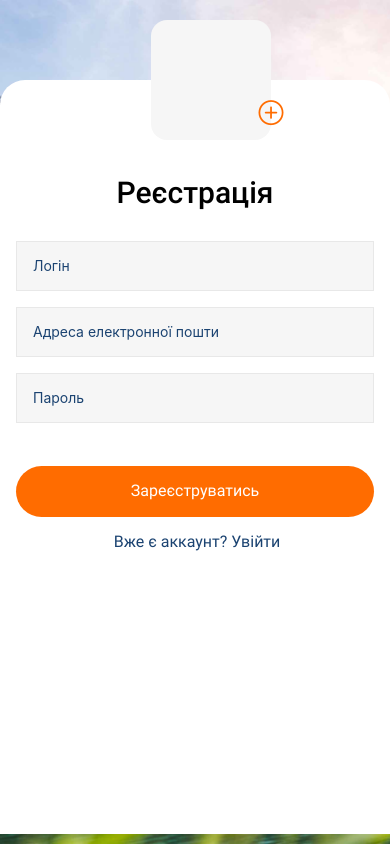
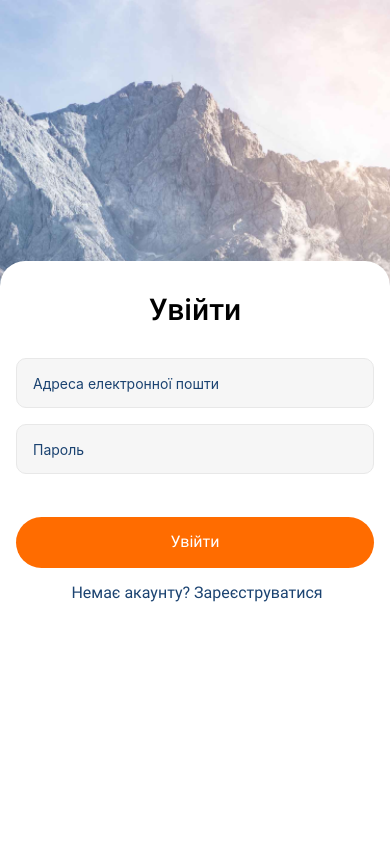
Before and after one commit to Sanya486/goit-react-native-hw-01, a React Native app: screen / in a window 390 px wide. Built offline with nearby package versions, Linux system fonts and the light colour scheme.

Commit message:
Add form logic, validation

```diff
--- a/App.js
+++ b/App.js
@@ -13,8 +13,8 @@ export default function App() {
      return null;
    }
   return (
-    <RegistrationScreen></RegistrationScreen>
-    // <LoginScreen></LoginScreen>
+    // <RegistrationScreen></RegistrationScreen>
+    <LoginScreen></LoginScreen>
   );
 }
 
--- a/Srceens/LoginScreen.jsx
+++ b/Srceens/LoginScreen.jsx
@@ -8,33 +8,79 @@ import {
   KeyboardAvoidingView,
   TouchableOpacity,
   TouchableWithoutFeedback,
+  Keyboard,
+  Platform,
 } from "react-native";
+import { Formik } from "formik";
+import * as Yup from "yup";
+
 
 const LoginScreen = () => {
   return (
+    <TouchableWithoutFeedback onPress={Keyboard.dismiss}>
       <ImageBackground
         source={require("../images/bcgPhoto.png")}
         resizeMode="stretch"
         style={styles.bcgImage}
       >
-      <KeyboardAvoidingView behavior="padding" style={{ flexGrow: 0.48}}>
+        <KeyboardAvoidingView
+          behavior={Platform.OS === "ios" ? "padding" : "height"}
+          style={{ flexGrow: 0.48 }}
+        >
           <View style={styles.contentWrapper}>
             <Text style={styles.title}>Увійти</Text>
-          <View style={{ display: "flex", gap: 16, marginTop: 32 }}>
+            <Formik
+              initialValues={{ email: "", password: "" }}
+              onSubmit={(values) => console.log(values)}
+              validationSchema={Yup.object({
+                email: Yup.string()
+                  .email("Invalid email address")
+                  .required("Required"),
+                password: Yup.string().required("Required"),
+              })}
+            >
+              {({
+                handleChange,
+                handleBlur,
+                handleSubmit,
+                values,
+                errors,
+                touched,
+              }) => (
+                <View style={{ gap: 16, marginTop: 32 }}>
                   <TextInput
                     placeholder="Адреса електронної пошти"
                     style={styles.input}
+                    onChangeText={handleChange("email")}
+                    onBlur={handleBlur("email")}
+                    value={values.email}
                   />
+                  {errors.email && touched.email && (
+                    <Text
+                      style={{
+                        color: "red",
+                        paddingLeft: 16,
+                        paddingRight: 16,
+                      }}
+                    >
+                      {errors.email}
+                    </Text>
+                  )}
                   <TextInput
                     textContentType="password"
                     secureTextEntry
                     placeholder="Пароль"
                     style={styles.input}
+                    onChangeText={handleChange("password")}
+                    onBlur={handleBlur("password")}
+                    value={values.password}
                   />
-          </View>
-          <TouchableOpacity style={styles.btn}>
+                  <TouchableOpacity style={styles.btn} onPress={handleSubmit}>
                     <Text style={styles.btnText}>Увійти</Text>
                   </TouchableOpacity>
+                </View>
+              )}
+            </Formik>
             <TouchableWithoutFeedback>
               <Text style={styles.accExistText}>
                 {" "}
@@ -44,6 +90,7 @@ const LoginScreen = () => {
           </View>
         </KeyboardAvoidingView>
       </ImageBackground>
+    </TouchableWithoutFeedback>
   );
 };
 
@@ -83,7 +130,7 @@ const styles = StyleSheet.create({
     height: 51,
     backgroundColor: "#ff6c00",
     borderRadius: 100,
-    marginTop: 43,
+    marginTop: 27,
 
     flexDirection: "row",
     justifyContent: "center",
--- a/Srceens/RegistrationScreen.jsx
+++ b/Srceens/RegistrationScreen.jsx
@@ -8,17 +8,25 @@ import {
   KeyboardAvoidingView,
   TouchableOpacity,
   TouchableWithoutFeedback,
+  Keyboard,
+  Platform,
 } from "react-native";
 import { AntDesign } from "@expo/vector-icons";
+import { Formik } from "formik";
+ import * as Yup from "yup";
 
 const RegistrationScreen = () => {
   return (
+    <TouchableWithoutFeedback onPress={Keyboard.dismiss}>
       <ImageBackground
         source={require("../images/bcgPhoto.png")}
         resizeMode="stretch"
         style={styles.bcgImage}
       >
-      <KeyboardAvoidingView behavior="padding" style={{flexGrow:0.78, paddingBottom: 10}}>
+        <KeyboardAvoidingView
+          behavior={Platform.OS === "ios" ? "padding" : "height"}
+          style={{ flexGrow: 0.78, paddingBottom: 10 }}
+        >
           <View style={styles.contentWrapper}>
             <View style={styles.avatar}>
               <AntDesign
@@ -29,23 +37,58 @@ const RegistrationScreen = () => {
               />
             </View>
             <Text style={styles.title}>Реєстрація</Text>
+            <Formik
+              initialValues={{ login: "", email: "", password: "" }}
+              onSubmit={(values) => console.log(values)}
+              validationSchema={Yup.object({
+                login: Yup.string()
+                  .required("Required"),
+                email: Yup.string()
+                  .email("Invalid email address")
+                  .required("Required"),
+                password: Yup.string()
+                  .required("Required"),
+              })}
+            >
+              {({ handleChange, handleBlur, handleSubmit, values, errors, touched }) => (
                 <View style={{ display: "flex", gap: 16, marginTop: 32 }}>
-            <TextInput placeholder="Логін" style={styles.input} />
+                  <TextInput
+                    placeholder="Логін"
+                    style={styles.input}
+                    onChangeText={handleChange("login")}
+                    onBlur={handleBlur("login")}
+                    value={values.login}
+                  />
                   <TextInput
                     placeholder="Адреса електронної пошти"
                     style={styles.input}
+                    onChangeText={handleChange("email")}
+                    onBlur={handleBlur("email")}
+                    value={values.email}
                   />
-            <TextInput textContentType="password" secureTextEntry placeholder="Пароль" style={styles.input} />
-          </View>
-          <TouchableOpacity style={styles.btn}>
+                 { errors.email && touched.email && <Text style={{color: 'red', paddingLeft:16, paddingRight:16}}>{ errors.email}</Text>}
+                  <TextInput
+                    textContentType="password"
+                    secureTextEntry
+                    placeholder="Пароль"
+                    style={styles.input}
+                    onChangeText={handleChange("password")}
+                    onBlur={handleBlur("password")}
+                    value={values.password}
+                  />
+                  <TouchableOpacity style={styles.btn} onPress={handleSubmit}>
                     <Text style={styles.btnText}>Зареєструватись</Text>
                   </TouchableOpacity>
+                </View>
+              )}
+            </Formik>
             <TouchableWithoutFeedback>
               <Text style={styles.accExistText}> Вже є аккаунт? Увійти</Text>
             </TouchableWithoutFeedback>
           </View>
         </KeyboardAvoidingView>
       </ImageBackground>
+    </TouchableWithoutFeedback>
   );
 };
 
@@ -87,10 +130,12 @@ const styles = StyleSheet.create({
     paddingTop: 96,
   },
   input: {
+
     padding: 16,
     borderColor: "#E8E8E8",
     backgroundColor: "#f6f6f6",
-    color: '#1B4371',
+    borderRadius: 10,
+    color: "#1B4371",
     height: 50,
     borderWidth: 1,
     width: "100%",
@@ -100,7 +145,7 @@ const styles = StyleSheet.create({
     height: 51,
     backgroundColor: "#ff6c00",
     borderRadius: 100,
-    marginTop: 43,
+    marginTop: 27,
 
     flexDirection: "row",
     justifyContent: "center",
@@ -113,12 +158,12 @@ const styles = StyleSheet.create({
     lineHeight: 18.75,
   },
   accExistText: {
-    marginTop:16,
+    marginTop: 16,
     fontFamily: "Roboto-Regular",
     fontSize: 16,
     lineHeight: 18.75,
-    textAlign: 'center',
-    color: '#1B4371'
+    textAlign: "center",
+    color: "#1B4371",
   },
 });
 
--- a/package.json
+++ b/package.json
@@ -10,10 +10,12 @@
   },
   "dependencies": {
     "expo": "~49.0.5",
+    "expo-font": "~11.4.0",
     "expo-status-bar": "~1.6.0",
+    "formik": "^2.4.3",
     "react": "18.2.0",
     "react-native": "0.72.3",
-    "expo-font": "~11.4.0"
+    "yup": "^1.2.0"
   },
   "devDependencies": {
     "@babel/core": "^7.20.0"
```
Also changed, not shown: 1 other file (tests, documents, lock files or other folders). Lines whose indentation alone changed are shown as unchanged.
